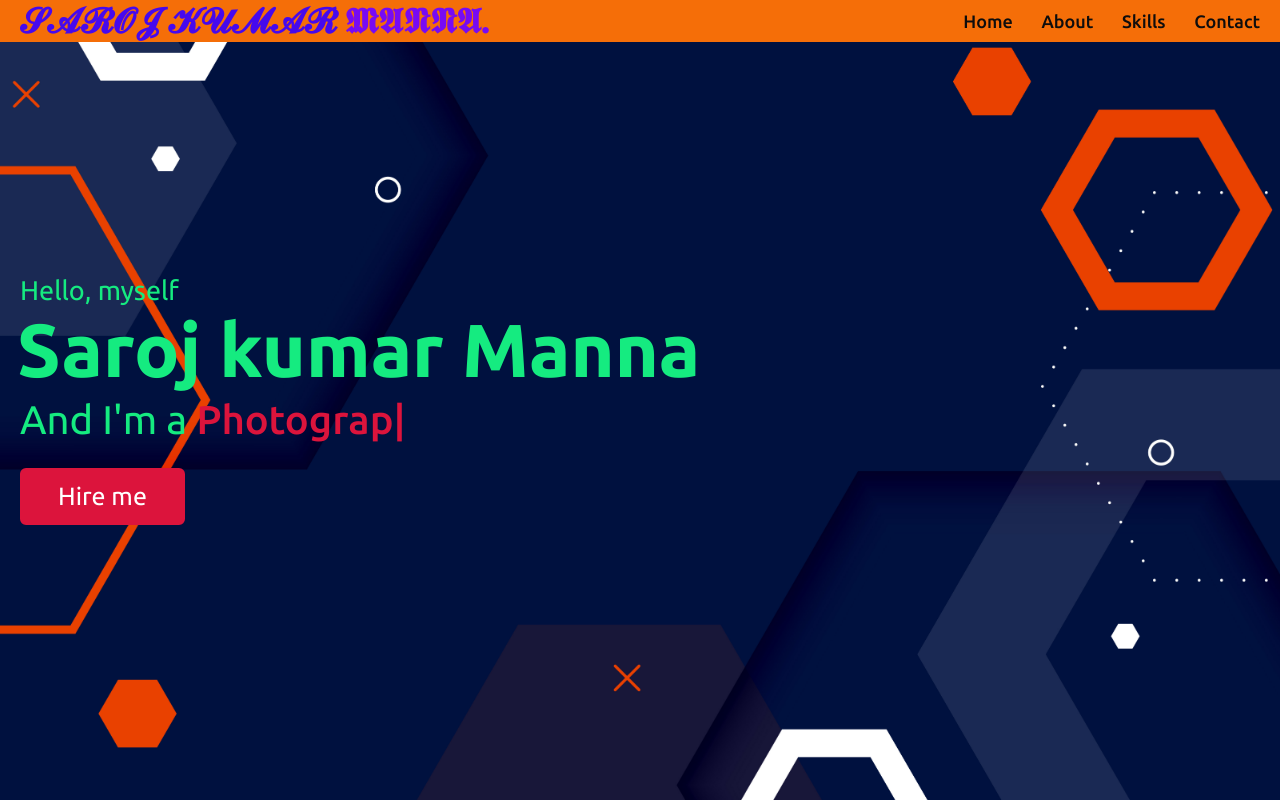
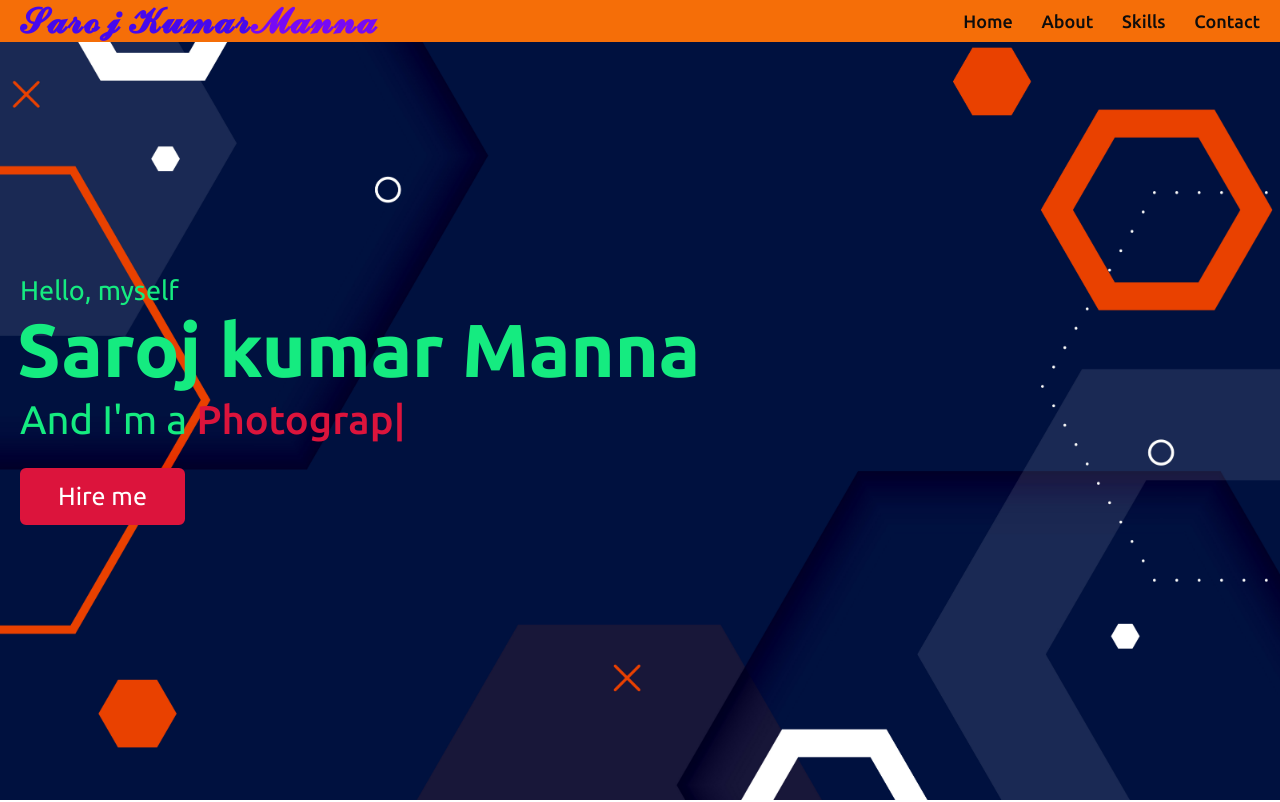
Before and after one commit to Msaroj123/port.webapplication, a plain HTML site: page index.html in a window 1280 px wide. Shown: the top 802 px of the page. Drawn offline with nearby package versions, Linux system fonts and the light colour scheme.

Commit message:
Update index.html

```diff
--- a/index.html
+++ b/index.html
@@ -62,7 +62,7 @@
     </div>
     <nav class="navbar">
         <div class="max-width">
-            <div class="logo"><a href="#">𝓢𝓐𝓡𝓞𝓙 𝓚𝓤𝓜𝓐𝓡<span> 𝕸𝕬𝕹𝕹𝕬.</span></a></div>
+            <div class="logo"><a href="#">𝓢𝓪𝓻𝓸𝓳 𝓚𝓾𝓶𝓪𝓻<span>𝓜𝓪𝓷𝓷𝓪</span></a></div>
             <ul class="menu">
                 <li><a href="#home" class="menu-btn">Home</a></li>
                 <li><a href="#about" class="menu-btn">About</a></li>
```
